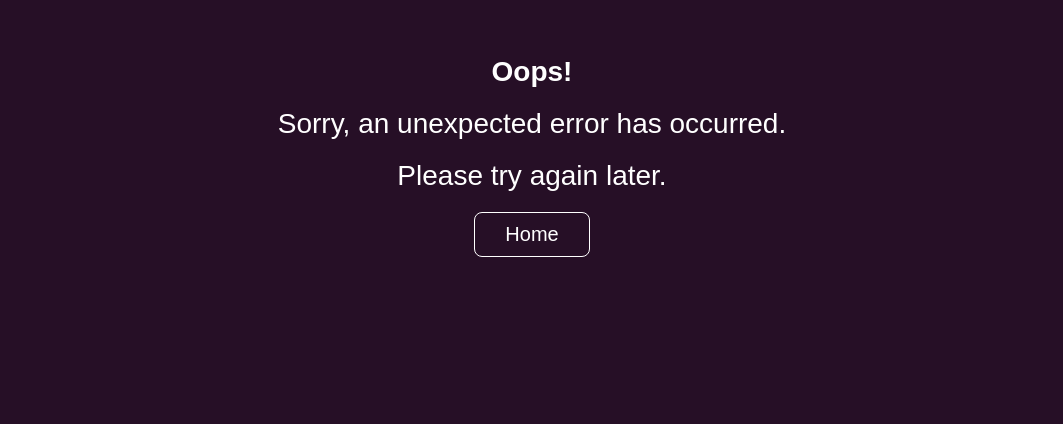
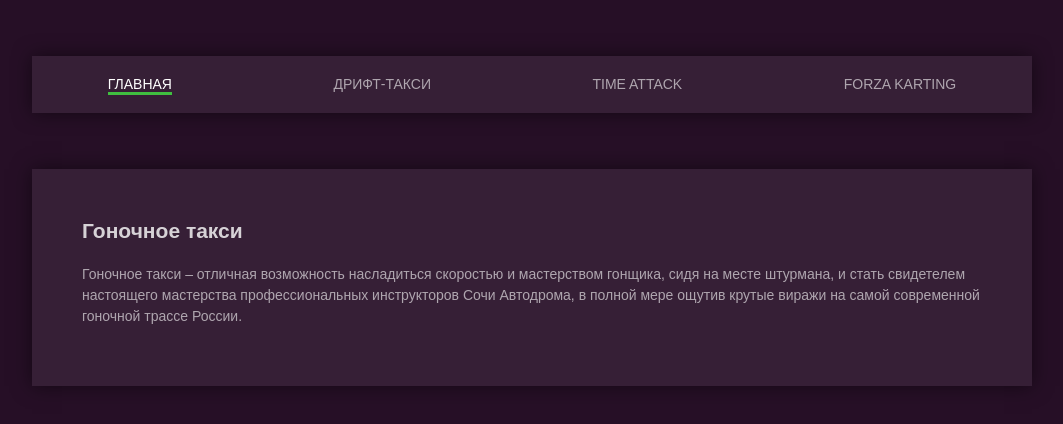
Before and after one commit to theart84/test1, a React (Vite) app: page / in a window 1280 px wide. Shown: the top 424 px of the page, without its empty margins (108-1171 px from the left). Built offline with nearby package versions, Linux system fonts and the light colour scheme.

Commit message:
fix paths once more

```diff
--- a/src/App.tsx
+++ b/src/App.tsx
@@ -19,7 +19,8 @@ const App = () => {
   const routes = createHashRouter(
     createRoutesFromElements(
       <Route
-        path="/RA_router-menu"
+        // path="/RA_router-menu"
+        path="/"
         element={<Layout />}
         errorElement={<ErrorPage />}
       >
--- a/src/components/Menu/Menu.tsx
+++ b/src/components/Menu/Menu.tsx
@@ -9,16 +9,20 @@ const Menu = () => {
     <nav className="menu">
       <ul className="menu__list">
         <li className="menu__item">
-          <NavLink className={linkClass} to="/RA_router-menu/" end>Главная</NavLink>
+          <NavLink className={linkClass} to="/" end>Главная</NavLink>
+          {/* <NavLink className={linkClass} to="/RA_router-menu/" end>Главная</NavLink> */}
         </li>
         <li className="menu__item">
-          <NavLink className={linkClass} to="/RA_router-menu/drift">Дрифт-такси</NavLink>
+          <NavLink className={linkClass} to="/drift">Дрифт-такси</NavLink>
+          {/* <NavLink className={linkClass} to="/RA_router-menu/drift">Дрифт-такси</NavLink> */}
         </li>
         <li className="menu__item">
-          <NavLink className={linkClass} to="/RA_router-menu/timeattack">Time Attack</NavLink>
+          <NavLink className={linkClass} to="/timeattack">Time Attack</NavLink>
+          {/* <NavLink className={linkClass} to="/RA_router-menu/timeattack">Time Attack</NavLink> */}
         </li>
         <li className="menu__item">
-          <NavLink className={linkClass} to="/RA_router-menu/forza">Forza Karting</NavLink>
+          <NavLink className={linkClass} to="/forza">Forza Karting</NavLink>
+          {/* <NavLink className={linkClass} to="/RA_router-menu/forza">Forza Karting</NavLink> */}
         </li>
       </ul>
     </nav>
--- a/src/pages/ErrorPage/ErrorPage.tsx
+++ b/src/pages/ErrorPage/ErrorPage.tsx
@@ -7,7 +7,8 @@ const ErrorPage = () => {
       <h1 className="error-page__title">Oops!</h1>
       <p className="error-page__text">Sorry, an unexpected error has occurred.</p>
       <p className="error-page__text">Please try again later.</p>
-      <Link className="error-page__btn" to="/RA_router-menu">Home</Link>
+      <Link className="error-page__btn" to="/">Home</Link>
+      {/* <Link className="error-page__btn" to="/RA_router-menu">Home</Link> */}
     </div>
   );
 };
```
